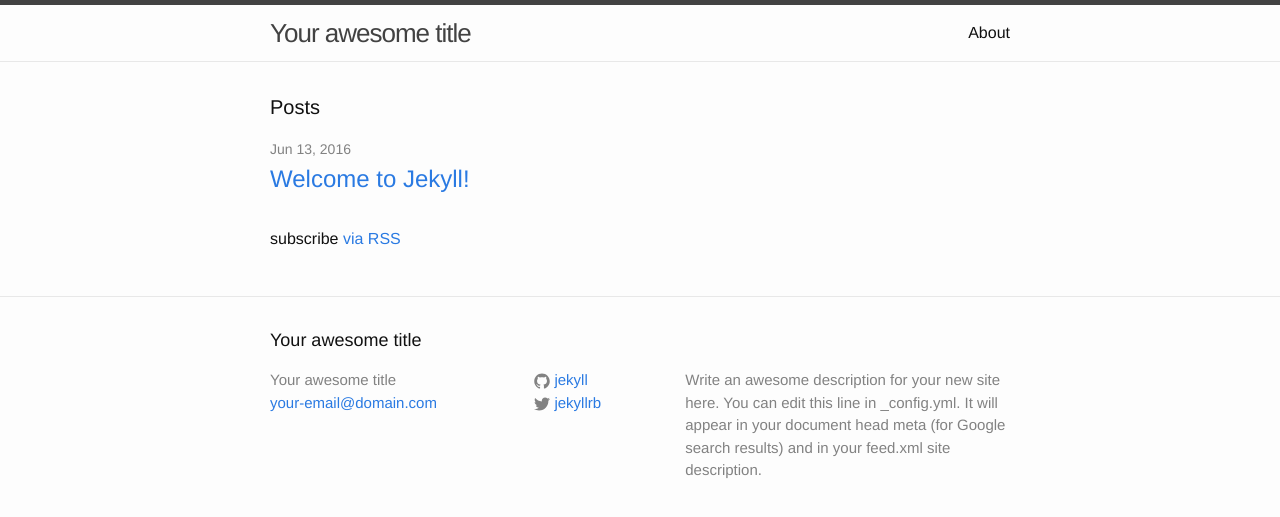
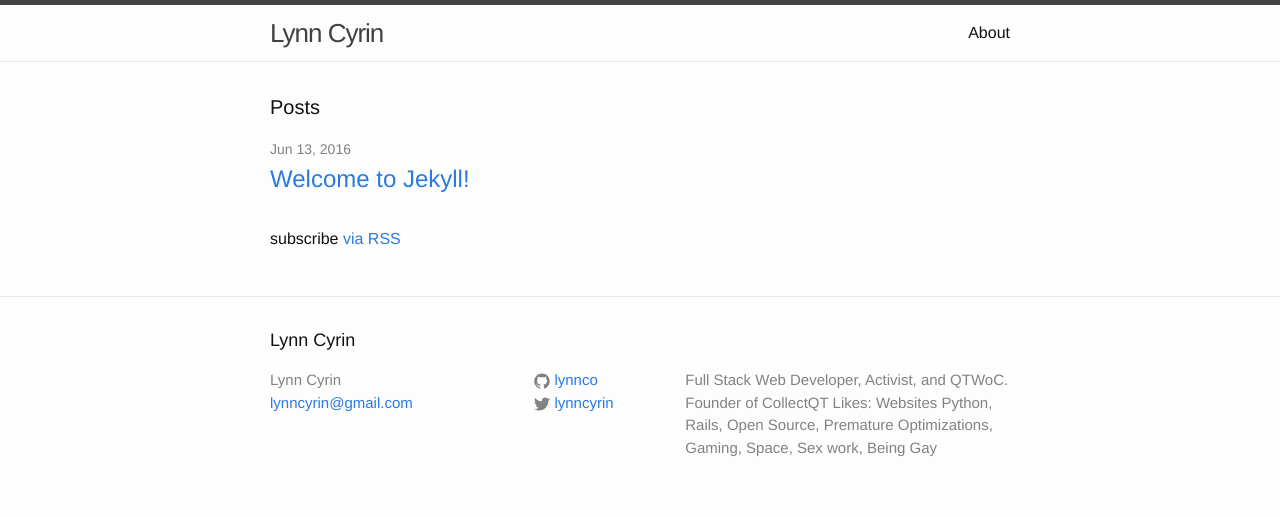
Before and after one commit to coilysiren/lynncyrin.github.io, a Jekyll site: the page built from index.html, in a window 1280 px wide. Shown: the top 517 px of the page. Built offline with Jekyll 4.4.1, drawn with Linux system fonts in a browser that asks for light colours.

Commit message:
Add my info to config

```diff
--- a/_config.yml
+++ b/_config.yml
@@ -1,21 +1,13 @@
-# Welcome to Jekyll!
-#
-# This config file is meant for settings that affect your whole blog, values
-# which you are expected to set up once and rarely need to edit after that.
-# For technical reasons, this file is *NOT* reloaded automatically when you use
-# 'jekyll serve'. If you change this file, please restart the server process.
+title: Lynn Cyrin
+email: lynncyrin@gmail.com
+description: >
+  Full Stack Web Developer, Activist, and QTWoC. Founder of
+  CollectQT Likes: Websites Python, Rails, Open Source,
+  Premature Optimizations, Gaming, Space, Sex work, Being
+  Gay
+baseurl: ""
+url: "http://lynncyrin.me"
+twitter_username: lynncyrin
+github_username:  lynnco
 
-# Site settings
-title: Your awesome title
-email: your-email@domain.com
-description: > # this means to ignore newlines until "baseurl:"
-  Write an awesome description for your new site here. You can edit this
-  line in _config.yml. It will appear in your document head meta (for
-  Google search results) and in your feed.xml site description.
-baseurl: "" # the subpath of your site, e.g. /blog
-url: "http://yourdomain.com" # the base hostname & protocol for your site
-twitter_username: jekyllrb
-github_username:  jekyll
-
-# Build settings
 markdown: kramdown
```
